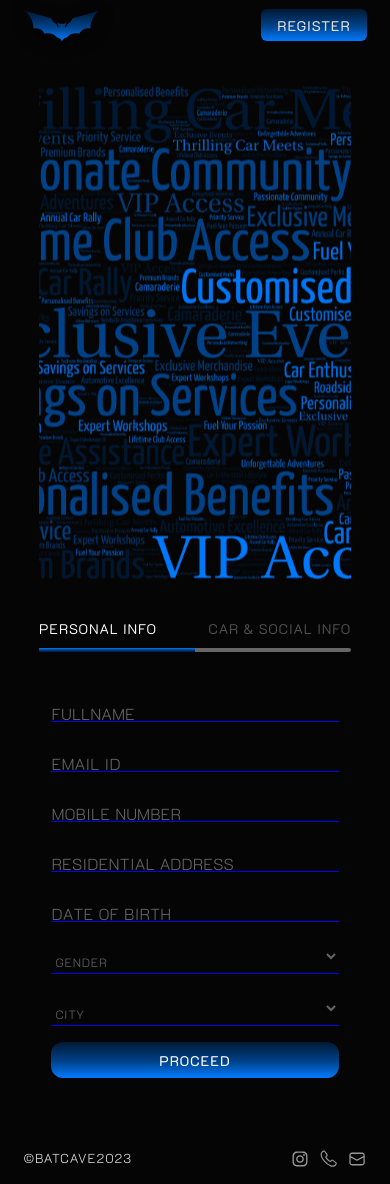
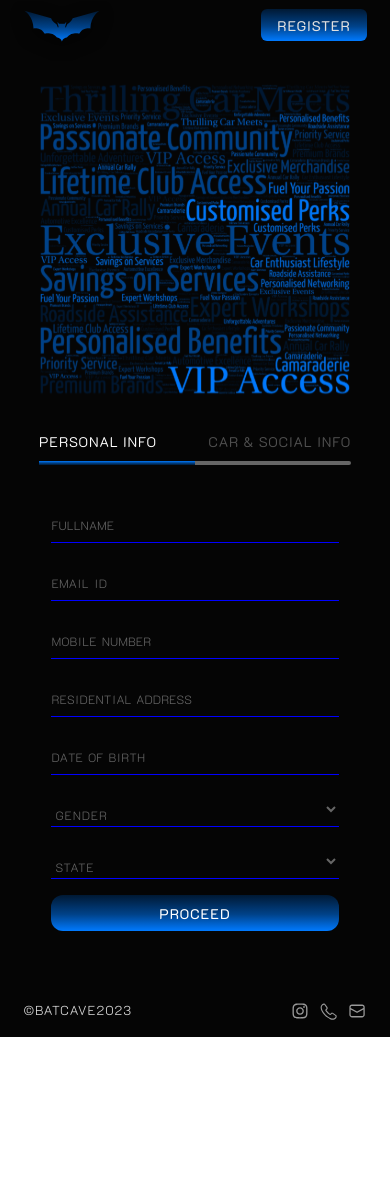
Before and after one commit to anamikagangadharan/batcaveprelaunch, a React (Create React App) app: page /register in a window 390 px wide. After the commit the page ends 1037 px from the top, so only its background shows below. Built offline with nearby package versions, Linux system fonts and the light colour scheme; a web font is replaced by a local one.

Commit message:
email validate, number validate

```diff
--- a/src/components/Register/Register.jsx
+++ b/src/components/Register/Register.jsx
@@ -49,10 +49,27 @@ const Register = () => {
   const sendEmail2 = (e) => {
     e.preventDefault();
   };
-
+  const [email, setEmail] = useState('');
+  const [isValidEmail, setIsValidEmail] = useState(true);
+  const [number, setNumber] = useState('');
+  const [isValidNumber, setIsValidNumber] = useState(true);
   const handleChange = (e) => {
     const { name, value } = e.target;
     setFormData({ ...formData, [name]: value });
+    const inputEmail = e.target.value;
+    setEmail(inputEmail);
+    // Check if the input email is in a valid format
+    const emailPattern = /^[A-Z0-9._%+-]+@[A-Z0-9.-]+\.[A-Z]{2,}$/i;
+
+    setIsValidEmail(emailPattern.test(inputEmail));
+
+    //  const inputNumber = e.target.value;
+
+    // const cleanedNumber = inputNumber.replace(/[^-0-9]/g, '');
+    // setNumber(cleanedNumber);
+
+
+    // setIsValidNumber(cleanedNumber.length <= 10);
   };
 
   function isFormFilled(formData) {
@@ -176,7 +193,7 @@ const Register = () => {
                    required
                     name="full_name"
                     onChange={handleChange}
-                    value={formData.name}
+                    value={formData.full_name}
                     className={css.contactinp}
                     type="text"
 
@@ -225,13 +242,14 @@ const Register = () => {
                     name="number"
                     value={formData.number}
                     onChange={handleChange}
-                    className={css.contactinp}
+                    className={ css.contactinp}
                     type="text"
+                    pattern="[1-9]{1}[0-9]{9}"
                     required
                     placeholder=""
-                    pattern="[0-9]{10}"
+                    // pattern="[0-9]{10}"
                     minLength={10}
-                    maxLength={10}
+                    maxLength="10"
                     //  onBlur={handleMobileNumberBlur}
 
                   />
@@ -363,17 +381,29 @@ const Register = () => {
                   >
                     <option className={css.opt} value="" disabled>
                       {" "}
-                      city
+                      state
                     </option>
 
                     {/* <option className={css.opt} value="Bengaluru">
                       Bengaluru
                     </option> */}
-                    <option className={css.opt} value="Chennai">
-                      Chennai
+                     <option className={css.opt} value="Andrapradesh">
+                   Andra pradesh
                     </option>
-                    <option className={css.opt} value="Coimbatore">
-                      Coimbatore
+                    <option className={css.opt} value="Karnataka">
+                    karnataka
+                    </option>
+                    <option className={css.opt} value="Kerala">
+                     kerala
+                    </option>
+                    <option className={css.opt} value="TamilNadu">
+                      Tamil Nadu
+                    </option>
+
+
+
+                    <option className={css.opt} value="Telangana">
+                   telangana
                     </option>
                     {/* <option className={css.opt} value="Hyderabad">
                       Hyderabad
--- a/src/components/Register/Register.module.css
+++ b/src/components/Register/Register.module.css
@@ -389,7 +389,7 @@ stroke: #007AFF; */
   transition: 0.3s cubic-bezier(0.68, -0.55, 0.265, 1.55);
   font-family: k2D;
   /* filter: blur(1px); */
-  opacity: 0.2;
+  /* opacity: 0.2; */
 }
 
 /* .form-control input:focus+label span, .form-control input:valid+label span */
@@ -711,6 +711,9 @@ letter-spacing: 0.84px;
   .left{
     width: 100%;
   }
+  .left>img{
+    height: auto;
+  }
 
   .videobox{
     height: 200px;
@@ -790,6 +793,26 @@ font-size: 14px;
     height: 34px;
     font-size: 10px;
   }
+
+
+  .inputset input{
+    padding-bottom: 10px;
+  }
+  .inputset label span {
+    font-size: 12px;
+  }
+  .inputset input:focus + label span,
+.inputset input:valid + label span{
+  font-size: 10px;
+}
+.carinputsets label span{
+  font-size: 12px;
+}
+.carinputsets input:focus + label span,
+.carinputsets input:valid + label span{
+  font-size: 10px;
+}
+
   /* t and c */
   .tandc{
     width: 100%;
```
